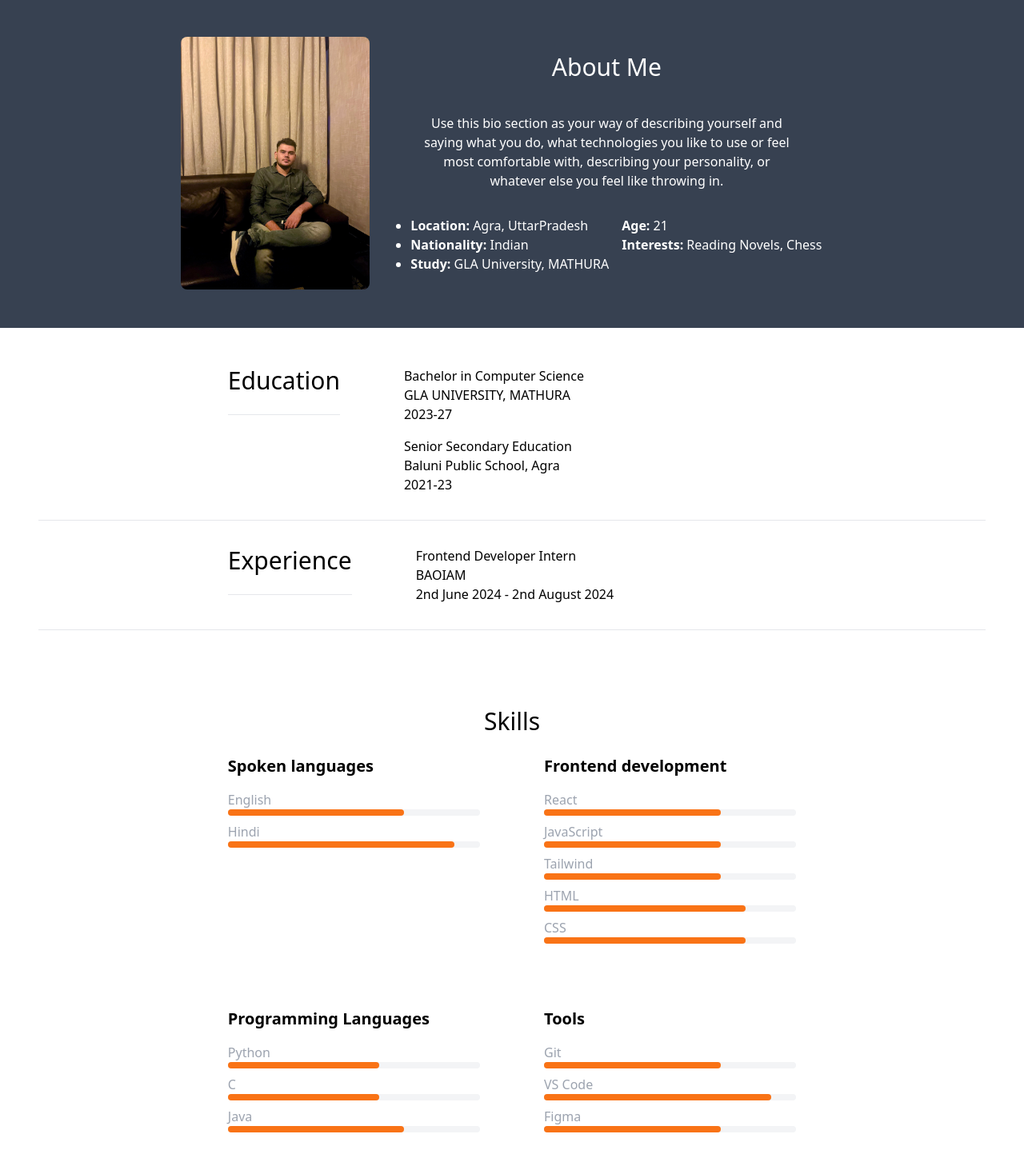
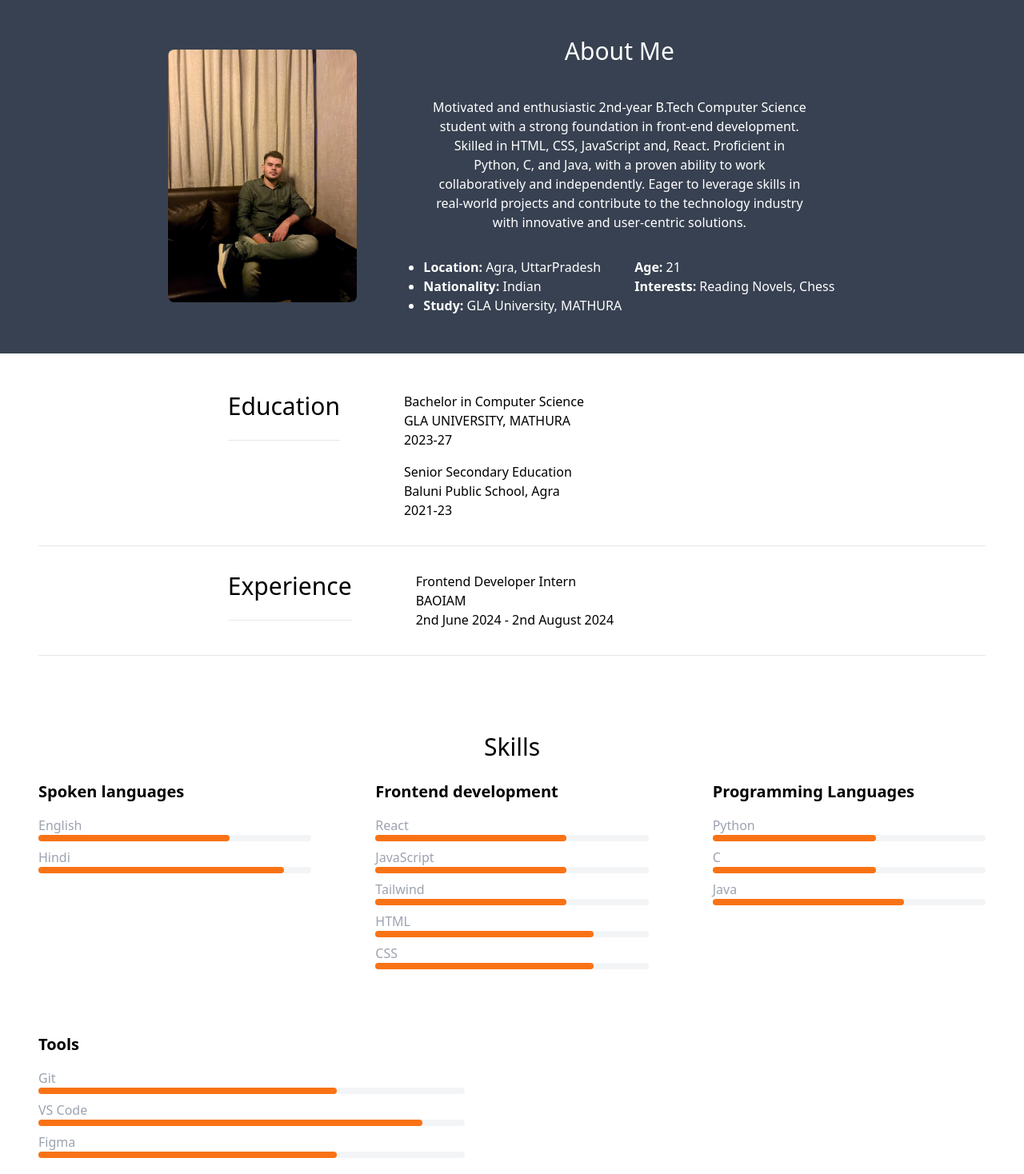
Before and after one commit to BroPriyansh/Assign, a React (Vite) app in the folder Work/: page / in a window 1280 px wide. Shown: the part 802-2270 px from the top of the page at 80% size. Built offline with nearby package versions, Linux system fonts and the light colour scheme.

Commit message:
Lat changes

```diff
--- a/Work/src/App.jsx
+++ b/Work/src/App.jsx
@@ -134,7 +134,7 @@ function App() {
       </header>
 
       <section className="flex flex-col text-center justify-center items-center text-white bg-cover bg-center h-screen" style={{ backgroundImage: `url(${bg})` }}>
-        <div className="bg-[#15364e] bg-opacity-70 p-8 rounded-lg w-[70%]">
+        <div className="bg-[#15364e] bg-opacity-70 p-8 rounded-lg sm:w-[70%]">
           <motion.h1
             className='text-5xl font-bold'
             initial="hidden"
@@ -186,15 +186,16 @@ function App() {
         variants={sectionVariants}
         viewport={{ once: true }}
       >
-        <div className="flex justify-center items-center space-x-0">
-          <img src={me} alt="Priyansh Tyagi" className="w-[20%] rounded-lg" />
-          <div className='w-[50%]'>
+        <div className="flex flex-col sm:flex-row justify-center items-center space-x-0 sm:space-x-8">
+          <img src={me} alt="Priyansh Tyagi" className="w-[20%] max-sm:w-[100%] rounded-lg" />
+          <div className='w-[50%] max-sm:w-[100%]'>
             <h2 className="text-center text-3xl mb-6">About Me</h2>
             <div className="flex justify-center">
-              <p className="text-center my-4 pb-4 w-[80%] ">
-                Use this bio section as your way of describing yourself and saying what you do,
-                what technologies you like to use or feel most comfortable with, describing
-                your personality, or whatever else you feel like throwing in.
+              <p className="text-center my-4 pb-4 w-[80%] max-sm:w-[100%]">
+              Motivated and enthusiastic 2nd-year B.Tech Computer Science student with a strong foundation in front-end
+              development. Skilled in HTML, CSS, JavaScript and, React. Proficient in Python, C, and Java, with a proven ability
+              to work collaboratively and independently. Eager to leverage skills in real-world projects and contribute to the
+              technology industry with innovative and user-centric solutions.
               </p>
             </div>
             <div className="flex justify-center space-x-4">
@@ -221,7 +222,7 @@ function App() {
         variants={sectionVariants}
         viewport={{ once: true }}
       >
-        <div className='flex w-[70%] space-x-20 ml-[20%]'>
+        <div className='flex sm:w-[70%] sm:space-x-20 sm:ml-[20%] space-x-8'>
           <div>
             <h1 className="text-center text-3xl mb-6">Education</h1>
             <hr />
@@ -237,7 +238,7 @@ function App() {
           </div>
         </div>
         <hr className='mt-8' />
-        <div className='flex w-[70%] space-x-20 mt-8 ml-[20%]'>
+        <div className='flex sm:w-[70%] sm:space-x-20 sm:ml-[20%] mt-8 space-x-8'>
           <div>
             <h1 className="text-center text-3xl mb-6">Experience</h1>
             <hr />
@@ -261,7 +262,7 @@ function App() {
       >
         <h2 className="text-center text-3xl mb-6">Skills</h2>
 
-        <div className="w-[60%] mx-auto flex flex-wrap gap-x-20 gap-y-10">
+        <div className="min-sm:w-[60%] mx-auto flex flex-wrap gap-x-20 gap-y-10">
           {skillCategories.map((category, index) => (
             <div key={index} className="flex-1 min-w-[250px] max-w-[45%] mb-8">
               <h3 className="text-xl font-bold mb-4">{category.title}</h3>
@@ -350,10 +351,10 @@ function App() {
       </motion.section>
 
       <footer className='bg-orange-500 text-white'>
-        <div className="mt-8 text-center flex items-center justify-center space-x-8 py-2">
+        <div className="mt-8 text-center sm:flex items-center justify-center space-x-8 py-2">
           <p className="">Email <a href="mailto:priyanshtyagi30@gmail.com" className="underline">priyanshtyagi30@gmail.com</a></p>
 
-          <div className="flex justify-center space-x-8">
+          <div className="sm:flex justify-center text-center items-center space-x-8">
             <a href="https://github.com/BroPriyansh" target="_blank" rel="noopener noreferrer">GitHub</a>
             <a href="https://www.instagram.com/brop1_2/" target="_blank" rel="noopener noreferrer">Instagram</a>
             <a href="https://www.linkedin.com/in/priyansh-tyagi-715589347/" target="_blank" rel="noopener noreferrer">LinkedIn</a>
```
